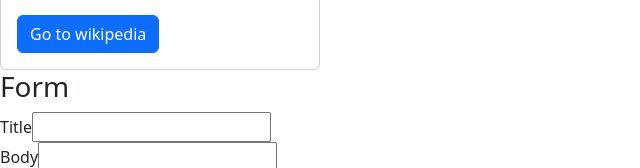
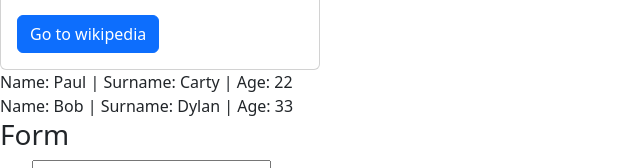
Before and after one commit to gigaamiridze/react-exercises, a React (Create React App) app: page / in a window 1280 px wide. Shown: the part 474-642 px from the top of the page, without its empty margins (0-640 px from the left). Built offline with nearby package versions, Linux system fonts and the light colour scheme; no server answers.

Commit message:
Added 'Component Props' exercise

```diff
--- a/package.json
+++ b/package.json
@@ -6,6 +6,7 @@
     "@testing-library/jest-dom": "^5.16.5",
     "@testing-library/react": "^13.4.0",
     "@testing-library/user-event": "^13.5.0",
+    "prop-types": "^15.8.1",
     "react": "^18.2.0",
     "react-dom": "^18.2.0",
     "react-scripts": "5.0.1",
--- /dev/null
+++ b/src/exercises/03.1-Component-Props/PersonProps.jsx
@@ -0,0 +1,16 @@
+import React from 'react';
+import PropTypes from 'prop-types';
+
+function PersonProps(props) {
+  return (
+    <div>Name: {props.name} | Surname: {props.surname} | Age: {props.age}</div>
+  );
+}
+
+PersonProps.propTypes = {
+  name: PropTypes.string,
+  surname: PropTypes.string,
+  age: PropTypes.number
+}
+
+export default PersonProps;
--- a/src/index.js
+++ b/src/index.js
@@ -8,6 +8,7 @@ import Person from './exercises/01-Hello-JSX/Person';
 import Menu from './exercises/02-Rendering/Menu';
 import App from './exercises/02.1-Rendering-From-Object/App';
 import BootstrapCard from './exercises/03-Component/BootstrapCard';
+import PersonProps from './exercises/03.1-Component-Props/PersonProps';
 import Form from './exercises/Form/Form';
 import FetchData from './exercises/Fetch-Data/FetchData';
 
@@ -19,6 +20,8 @@ root.render(
     <Menu />
     <App />
     <BootstrapCard />
+    <PersonProps name='Paul' surname='Carty' age={22} />
+    <PersonProps name='Bob' surname='Dylan' age={33} />
     <Form />
     <FetchData />
   </React.StrictMode>
```
Also changed, not shown: src/exercises/03.1-Component-Props/README.md (added), 1 other file (tests, documents, lock files or other folders).
